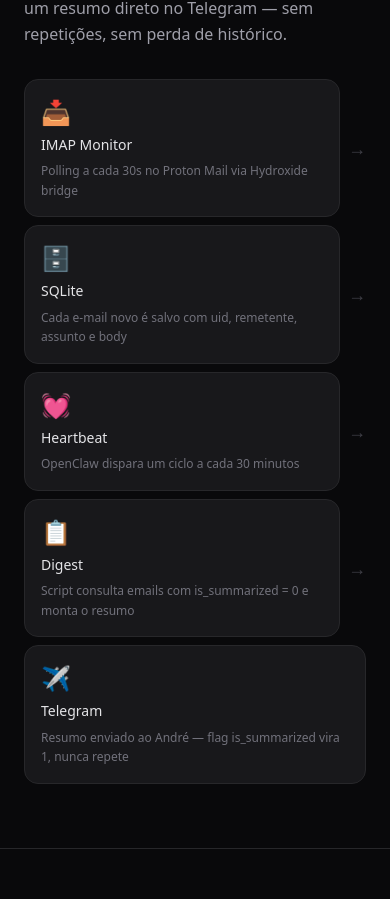
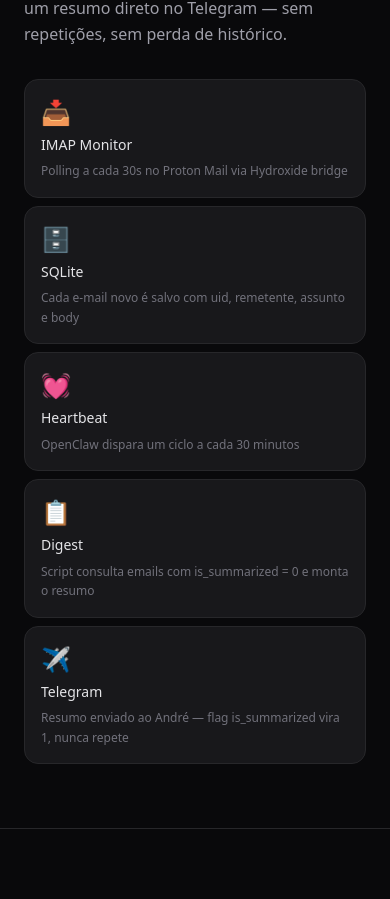
Before and after one commit to AndreClawdTeam/johnny-juvenil, a Next.js app: page / in a window 390 px wide. Shown: the part 3158-4057 px from the top of the page. Built offline with nearby package versions, Linux system fonts and the light colour scheme.

Commit message:
fix: hide flow arrows on mobile (hidden sm:inline)

```diff
--- a/src/app/page.tsx
+++ b/src/app/page.tsx
@@ -208,7 +208,7 @@
               </div>
               {/* Arrow — hidden on last item */}
               {i < digestSteps.length - 1 && (
-                <span className="text-zinc-700 text-lg sm:rotate-90 shrink-0">→</span>
+                <span className="hidden sm:inline text-zinc-700 text-lg sm:rotate-90 shrink-0">→</span>
               )}
             </div>
           ))}
```
